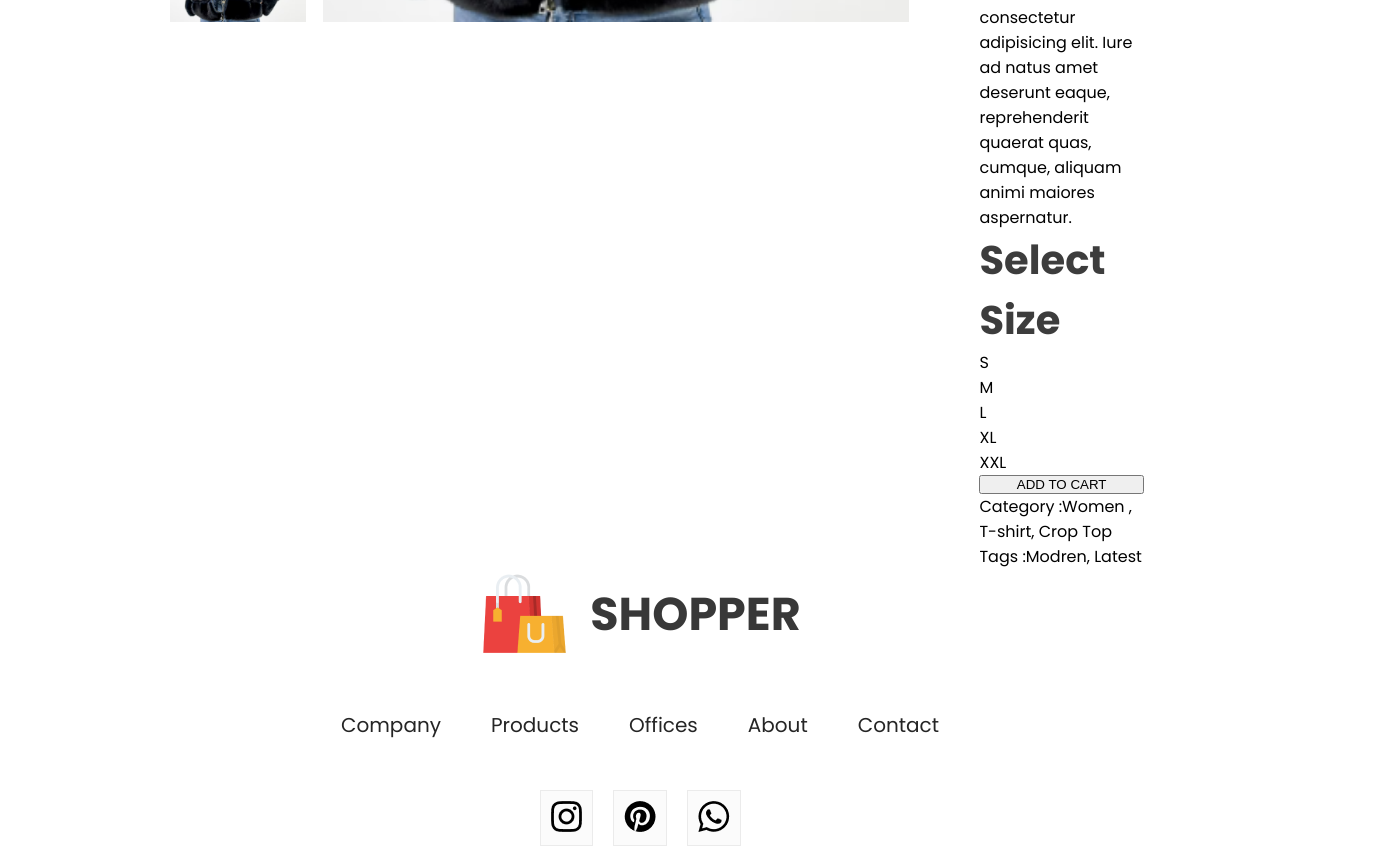
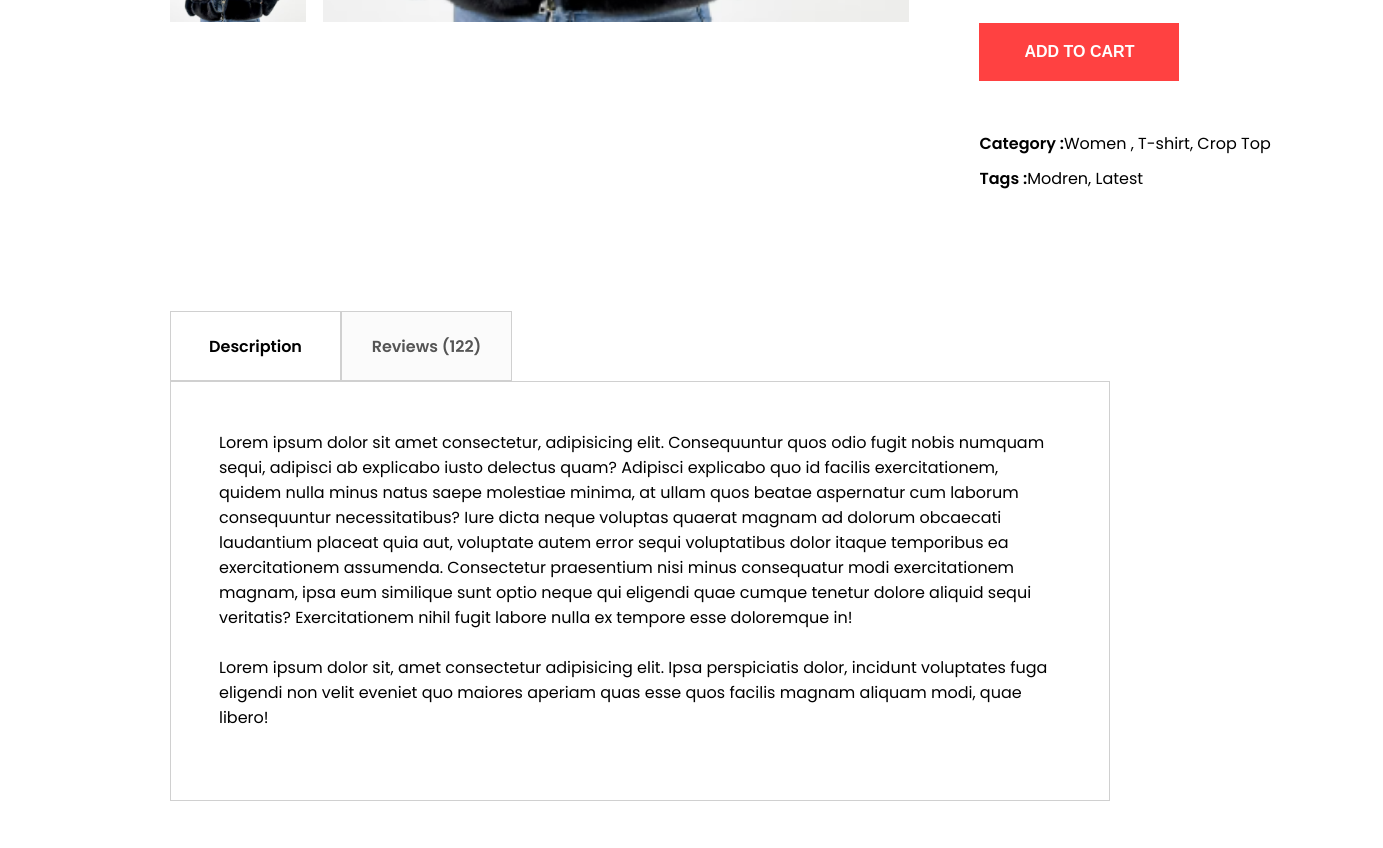
Before and after one commit to Muhammad-Jawad-0/Ecommerce, a React (Vite) app in the folder client/: page /product/1 in a window 1280 px wide. Shown: the part 920-1768 px from the top of the page, 1383 px wide, since content can reach past the window. Built offline with nearby package versions, Linux system fonts and the light colour scheme.

Commit message:
Added DescriptionBox

```diff
--- /dev/null
+++ b/client/src/Components/DiscriptionBox/DiscriptionBox.css
@@ -0,0 +1,33 @@
+.descriptionbox{
+    margin: 120px 170px;
+}
+
+.descriptionbox-navigator{
+    display: flex;
+
+}
+
+.descriptionbox-nav-box{
+    display: flex;
+    align-items: center;
+    justify-content: center;
+    font-size: 16px;
+    font-weight: 600;
+    width: 171px;
+    height: 70px;
+    border: 1px solid #d0d0d0;
+}
+
+.descriptionbox-nav-box.fade{
+    background: #FBFBFB;
+    color: #555;
+}
+
+.descriptionbox-description{
+    display: flex;
+    flex-direction: column;
+    gap: 25px;
+    border: 1px solid #D0D0D0;
+    padding: 48px;
+    padding-bottom: 70px;
+}
--- /dev/null
+++ b/client/src/Components/DiscriptionBox/DiscriptionBox.jsx
@@ -0,0 +1,24 @@
+import React from "react";
+import "./DiscriptionBox.css";
+
+const DiscriptionBox = () => {
+  return (
+    <div className="descriptionbox">
+      <div className="descriptionbox-navigator">
+        <div className="descriptionbox-nav-box">Description</div>
+        <div className="descriptionbox-nav-box fade">Reviews (122)</div>
+      </div>
+      <div className="descriptionbox-description">
+        <p>
+          Lorem ipsum dolor sit amet consectetur, adipisicing elit. Consequuntur quos odio fugit nobis numquam sequi, adipisci ab explicabo iusto delectus quam? Adipisci explicabo quo id facilis exercitationem, quidem nulla minus natus saepe molestiae minima, at ullam quos beatae aspernatur cum laborum consequuntur necessitatibus? Iure dicta neque voluptas quaerat magnam ad dolorum obcaecati laudantium placeat quia aut, voluptate autem error sequi voluptatibus dolor itaque temporibus ea exercitationem assumenda. Consectetur praesentium nisi minus consequatur modi exercitationem magnam, ipsa eum similique sunt optio neque qui eligendi quae cumque tenetur dolore aliquid sequi veritatis? Exercitationem nihil fugit labore nulla ex tempore esse doloremque in!
+        </p>
+
+        <p>
+          Lorem ipsum dolor sit, amet consectetur adipisicing elit. Ipsa perspiciatis dolor, incidunt voluptates fuga eligendi non velit eveniet quo maiores aperiam quas esse quos facilis magnam aliquam modi, quae libero!
+        </p>
+      </div>
+    </div>
+  );
+};
+
+export default DiscriptionBox;
--- a/client/src/Components/ProductDisplay/ProductDisplay.css
+++ b/client/src/Components/ProductDisplay/ProductDisplay.css
@@ -1,42 +1,41 @@
-.productdisplay{
+.productdisplay {
   display: flex;
   margin: 0px 170px;
 }
 
-.productdisplay-left{
+.productdisplay-left {
   display: flex;
   gap: 17px;
-
 }
 
-.productdisplay-img-list{
+.productdisplay-img-list {
   display: flex;
   flex-direction: column;
   gap: 16px;
 }
 
-.productdisplay-img-list img{
+.productdisplay-img-list img {
   height: 163px;
 }
 
-.productdisplay-main-img{
+.productdisplay-main-img {
   width: 586px;
   height: 700px;
 }
 
-.productdisplay-right{
+.productdisplay-right {
   margin: 0px 70px;
   display: flex;
   flex-direction: column;
 }
 
-.productdisplay-right h1{
+.productdisplay-right h1 {
   color: #3d3d3d;
   font-size: 40px;
   font-weight: 700;
 }
 
-.productdisplay-right-stars{
+.productdisplay-right-stars {
   display: flex;
   align-items: center;
   margin-top: 13px;
@@ -45,10 +44,61 @@
   font-size: 16px;
 }
 
-.productdisplay-right-prices{
+.productdisplay-right-prices {
   display: flex;
   margin: 40px 0px;
   gap: 30px;
   font-size: 24px;
   font-weight: 700;
 }
+
+.productdisplay-right-price-old {
+  color: #818181;
+  text-decoration: line-through;
+}
+
+.productdisplay-right-price-new {
+  color: #ff4141;
+}
+
+.productdisplay-right-size h1 {
+  margin-top: 55px;
+  color: #656565;
+  font-size: 20px;
+  font-weight: 600;
+}
+
+.productdisplay-right-sizes {
+  display: flex;
+  margin: 30px 0px;
+  gap: 20px;
+}
+
+.productdisplay-right-sizes div {
+  padding: 18px 24px;
+  background: #fbfbfb;
+  border: 1px solid #ebebeb;
+  border-radius: 3px;
+  cursor: pointer;
+}
+
+.productdisplay-right button {
+  padding: 20px 40px;
+  width: 200px;
+  font-size: 16px;
+  font-weight: 600;
+  color: white;
+  background: #ff4141;
+  margin-bottom: 40px;
+  border: none;
+  outline: none;
+  cursor: pointer;
+}
+
+.productdisplay-right-category {
+  margin-top: 10px;
+}
+
+.productdisplay-right-category span {
+  font-weight: 600;
+}
--- a/client/src/Components/ProductDisplay/ProductDisplay.jsx
+++ b/client/src/Components/ProductDisplay/ProductDisplay.jsx
@@ -43,7 +43,7 @@ const ProductDisplay = (props) => {
         </div>
         <div className="productdisplay-right-size">
           <h1>Select Size</h1>
-          <div className="productdisplay-right-size">
+          <div className="productdisplay-right-sizes">
             <div>S</div>
             <div>M</div>
             <div>L</div>
--- a/client/src/Pages/Product.jsx
+++ b/client/src/Pages/Product.jsx
@@ -3,6 +3,7 @@ import { ShopContext } from "../Context/ShopContext";
 import { useParams } from "react-router-dom";
 import BreadCrums from "../Components/BreadCrums/BreadCrums";
 import ProductDisplay from "../Components/ProductDisplay/ProductDisplay";
+import DescriptionBox from "../Components/DiscriptionBox/DiscriptionBox";
 
 const Product = () => {
   const { all_product } = useContext(ShopContext);
@@ -12,6 +13,7 @@ const Product = () => {
     <div className="product">
       <BreadCrums product={product} />
       <ProductDisplay product={product} />
+      <DescriptionBox />
     </div>
   );
 };
```
Lines whose indentation alone changed are shown as unchanged.
